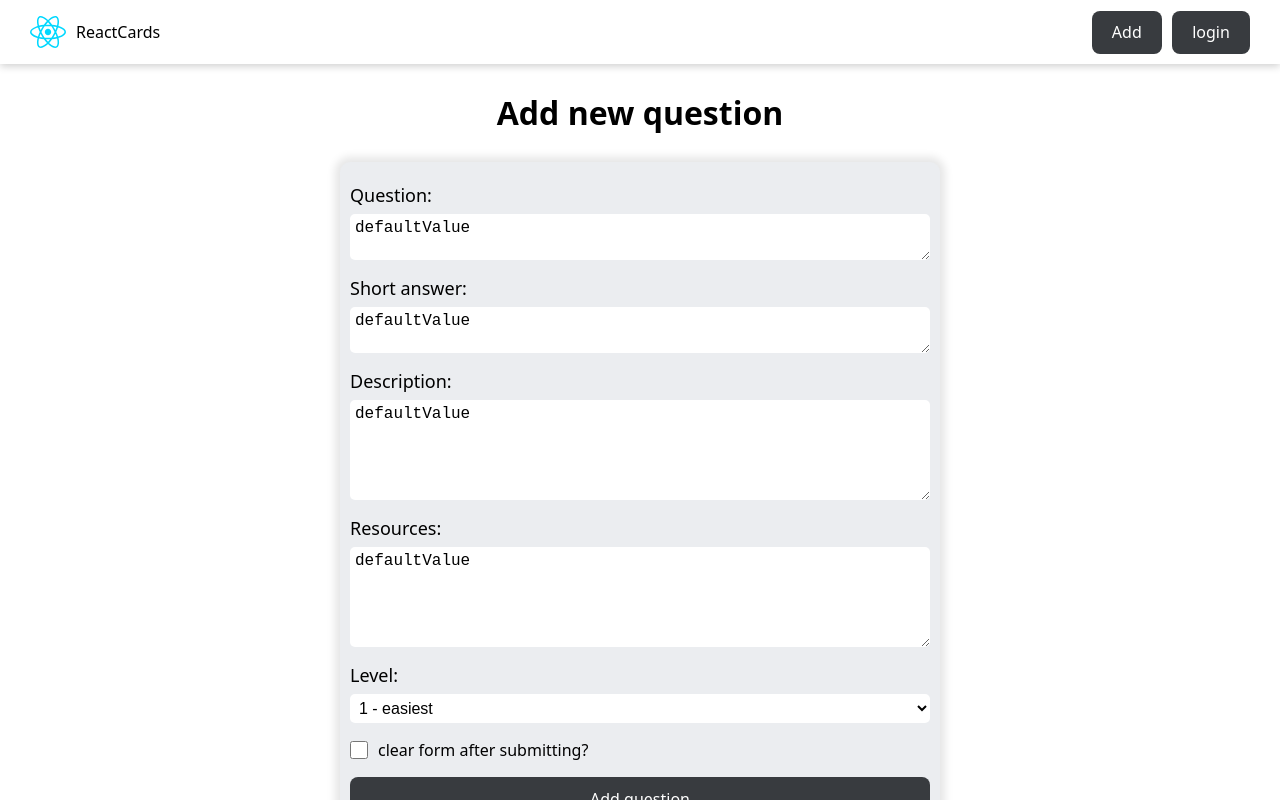
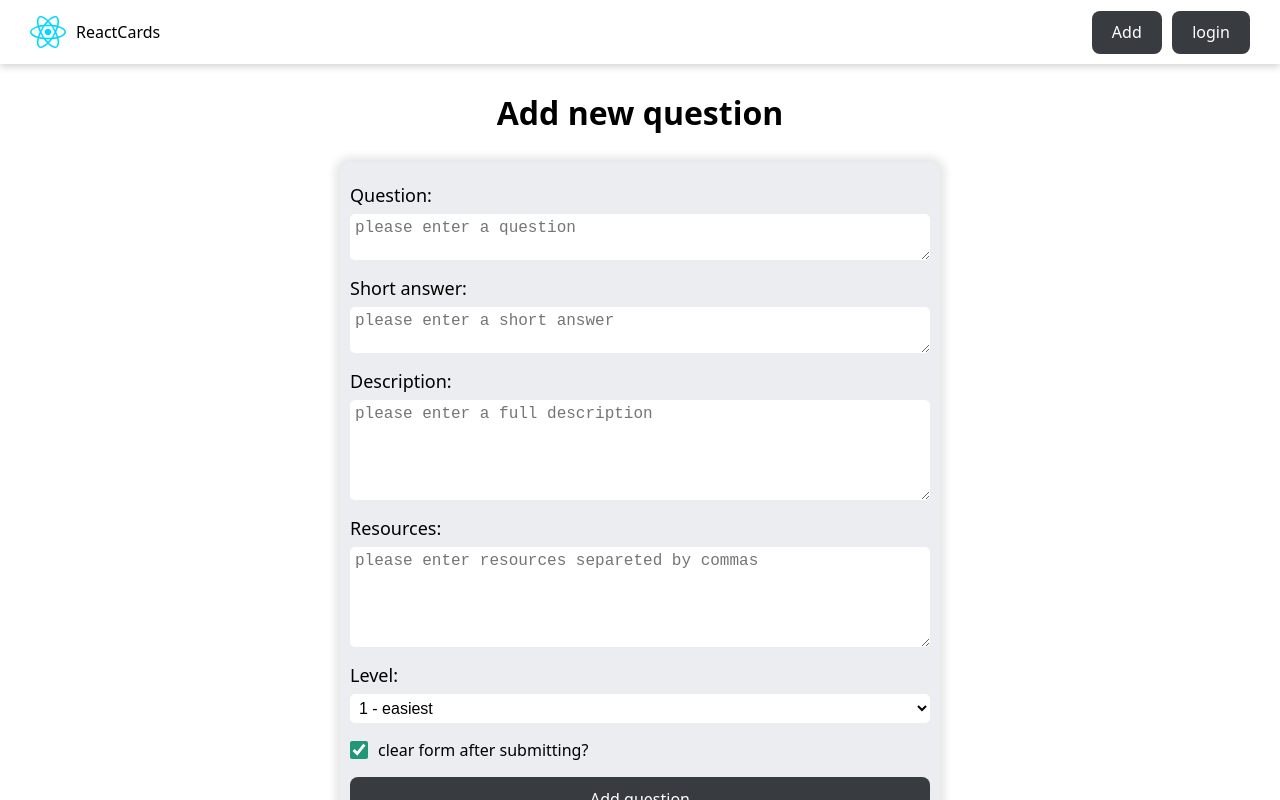
Before and after one commit to AbramenkoEkaterina/react-app-course, a React (Vite) app: page /addquestion in a window 1280 px wide. Built offline with nearby package versions, Linux system fonts and the light colour scheme.

Commit message:
adding new question

```diff
--- a/db.json
+++ b/db.json
@@ -564,6 +564,18 @@
       "resources": [],
       "level": 1,
       "completed": false
+    },
+    {
+      "id": "8cc2",
+      "question": "Тестовый вовпрос",
+      "answer": "тест тест тест",
+      "description": "это тестовый вопрос",
+      "resources": [
+        "https://mail.ru",
+        "https://www.youtube.com/watch?v=3M0mCC7yp-c"
+      ],
+      "level": 2,
+      "completed": false
     }
   ],
   "$schema": "./node_modules/json-server/schema.json"
--- a/src/pages/AddQuestionPage/AddQuestionPage.tsx
+++ b/src/pages/AddQuestionPage/AddQuestionPage.tsx
@@ -1,18 +1,82 @@
+import { useActionState } from 'react';
 import { Button } from '../../components/Button';
 import styles from './AddQuestionPage.module.css';
+import { delayFn } from '../../helpers/delayFn';
+import { toast } from 'react-toastify';
+import { API_URL } from '../../constants';
+
+//тип состояния формы
+export type AddQuestionFormState = {
+  question?: string;
+  answer?: string;
+  description?: string;
+  resources?: string;
+  level?: string;
+  clearForm?: boolean;
+};
+
+const createCardAction = async (prevState: AddQuestionFormState, formData: FormData): Promise<AddQuestionFormState> => {
+  try {
+    await delayFn();
+
+    const newQuestion = Object.fromEntries(formData) as Record<string, string>;
+    const resources = newQuestion.resources?.trim() ?? '';
+    const isClearForm = formData.get('clearForm') !== null;
+
+    const response = await fetch(`${API_URL}/react`, {
+      method: 'POST',
+      headers: {
+        'Content-Type': 'application/json',
+      },
+      body: JSON.stringify({
+        question: newQuestion.question,
+        answer: newQuestion.answer,
+        description: newQuestion.description,
+        resources: resources.length ? resources.split(',').map((r) => r.trim()) : [],
+        level: Number(newQuestion.level),
+        completed: false,
+        editDate: undefined,
+      }),
+    });
+    await response.json();
+    toast.success('New question is successfully created!');
+
+    if (isClearForm) {
+      return { clearForm: true };
+    }
+
+    return {
+      question: newQuestion.question,
+      answer: newQuestion.answer,
+      description: newQuestion.description,
+      resources: newQuestion.resources,
+      level: newQuestion.level,
+      clearForm: isClearForm,
+    };
+  } catch (error) {
+    if (error instanceof Error) {
+      toast.error(error.message);
+    }
+
+    return prevState;
+  }
+};
 
 export const AddQuestionPage = () => {
+  const [formState, formAction, isPending] = useActionState<AddQuestionFormState, FormData>(createCardAction, {
+    clearForm: true,
+  });
   return (
     <>
       <h1 className={styles.formTitle}>Add new question</h1>
       <div className={styles.formContainer}>
-        <form action="" className={styles.form}>
+        <form action={formAction} className={styles.form}>
           <div className={styles.formControl}>
             <label htmlFor="questionField">Question: </label>
             <textarea
-              defaultValue={'defaultValue'}
+              defaultValue={formState?.question ?? ''}
               name="question"
-              id="uestionField"
+              id="questionField"
               cols={30}
               rows={2}
               required
@@ -22,7 +86,7 @@ export const AddQuestionPage = () => {
           <div className={styles.formControl}>
             <label htmlFor="answerField">Short answer: </label>
             <textarea
-              defaultValue={'defaultValue'}
+              defaultValue={formState?.answer ?? ''}
               name="answer"
               id="answerField"
               cols={30}
@@ -34,7 +98,7 @@ export const AddQuestionPage = () => {
           <div className={styles.formControl}>
             <label htmlFor="descriptionField">Description: </label>
             <textarea
-              defaultValue={'defaultValue'}
+              defaultValue={formState?.description ?? ''}
               name="description"
               id="descriptionField"
               cols={30}
@@ -46,7 +110,7 @@ export const AddQuestionPage = () => {
           <div className={styles.formControl}>
             <label htmlFor="resourcesField">Resources: </label>
             <textarea
-              defaultValue={'defaultValue'}
+              defaultValue={formState?.resources ?? ''}
               name="resources"
               id="resourcesField"
               cols={30}
@@ -57,7 +121,7 @@ export const AddQuestionPage = () => {
           </div>
           <div className={styles.formControl}>
             <label htmlFor="levelField">Level: </label>
-            <select name="level" id="levelField" defaultValue={'defaultValue'}>
+            <select name="level" id="levelField" defaultValue={formState?.level ?? ''}>
               <option disabled>Question level</option>
               <hr />
               <option value="1">1 - easiest</option>
@@ -67,11 +131,17 @@ export const AddQuestionPage = () => {
           </div>
 
           <label htmlFor="clearFormField" className={styles.clearFormControl}>
-            <input type="checkbox" name="clearForm" id="clearFormField" defaultValue="true" className={styles.checkbox} />
+            <input
+              type="checkbox"
+              name="clearForm"
+              id="clearFormField"
+              defaultChecked={formState?.clearForm}
+              className={styles.checkbox}
+            />
             <span>clear form after submitting?</span>
           </label>
 
-          <Button>Add question</Button>
+          <Button isDisabled={isPending}>Add question</Button>
         </form>
       </div>
     </>
```
Also changed, not shown: src/types/api.ts (+10 -0 lines), 1 other file (tests, documents, lock files or other folders).
